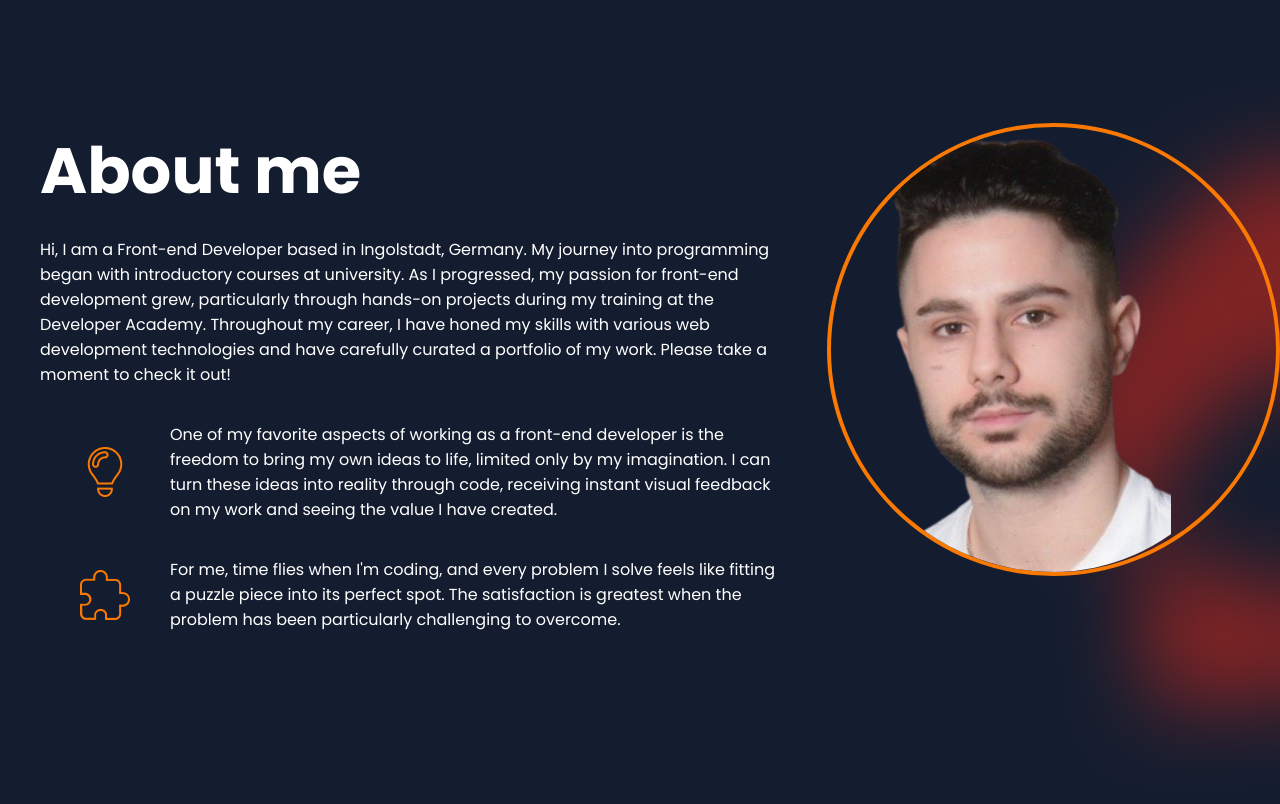
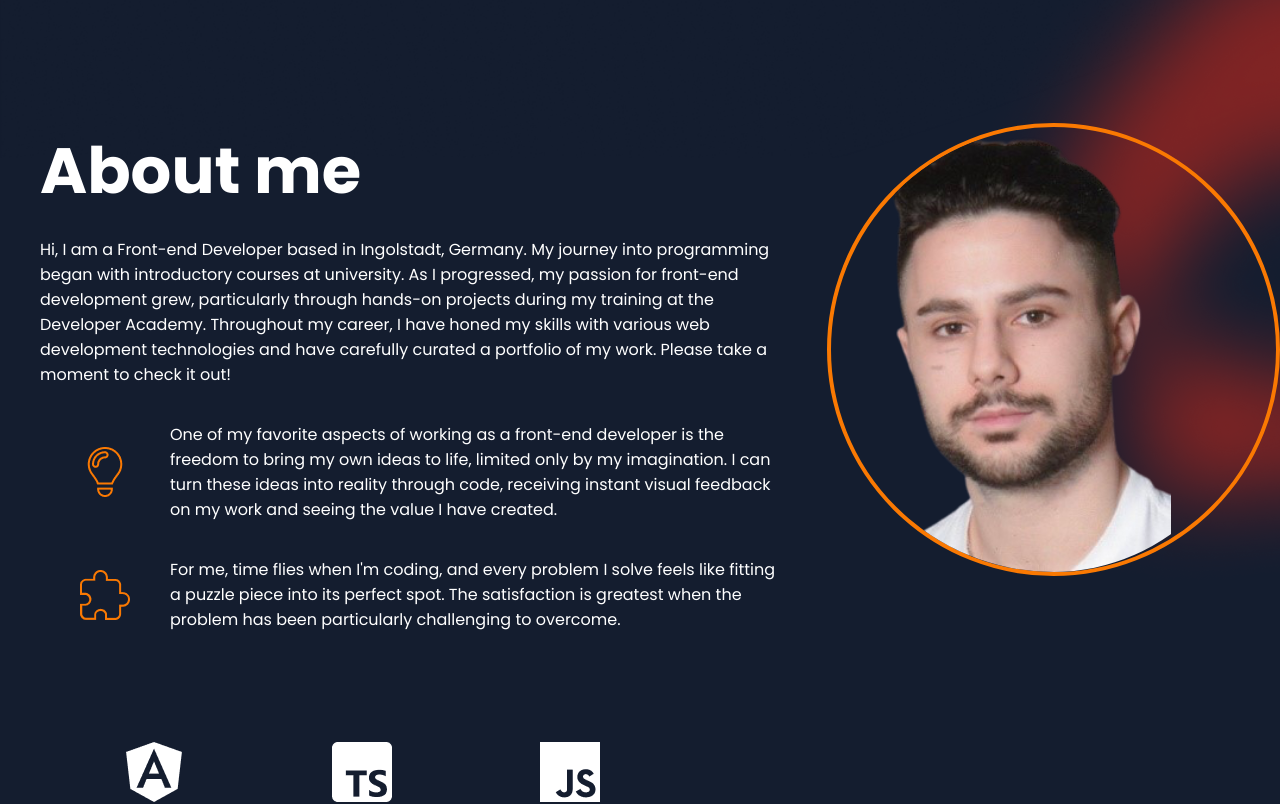
Before and after one commit to Ufuk95/Portfolio, an Angular app: page / in a window 1280 px wide. Shown: the part 752-1556 px from the top of the page. Built offline with nearby package versions, Linux system fonts and the light colour scheme.

Commit message:
buggs everywhere

```diff
--- a/src/app/main/about-me/about-me.component.scss
+++ b/src/app/main/about-me/about-me.component.scss
@@ -10,9 +10,8 @@
     @include dFlex($jc: space-between, $ai: flex-start);
     position: relative;
     width: 100%;
-    height: 90vh;
-    // margin-top: 200px;
-    // box-sizing: border-box;
+    margin-bottom: 100px;
+    // height: 90vh;
 
     >img {
         position: absolute;
@@ -129,8 +128,9 @@
 @media (min-width: 1920px) {
     .aboutMe {
         position: unset;
-        height: 55vh;
+        height: unset;
         margin-top: 200px;
+        margin-bottom: 200px;
         box-sizing: border-box;
 
         >img {
--- a/src/app/main/my-skills/my-skills.component.scss
+++ b/src/app/main/my-skills/my-skills.component.scss
@@ -207,8 +207,10 @@
 
 @media (min-width: 1920px) {
     .mySkills {
-        height: 45vh;
         position: unset;
+        margin-top: 100px;
+        margin-bottom: 100px;
+
     }
     .skillLogos >img {
         bottom: auto !important;
```
